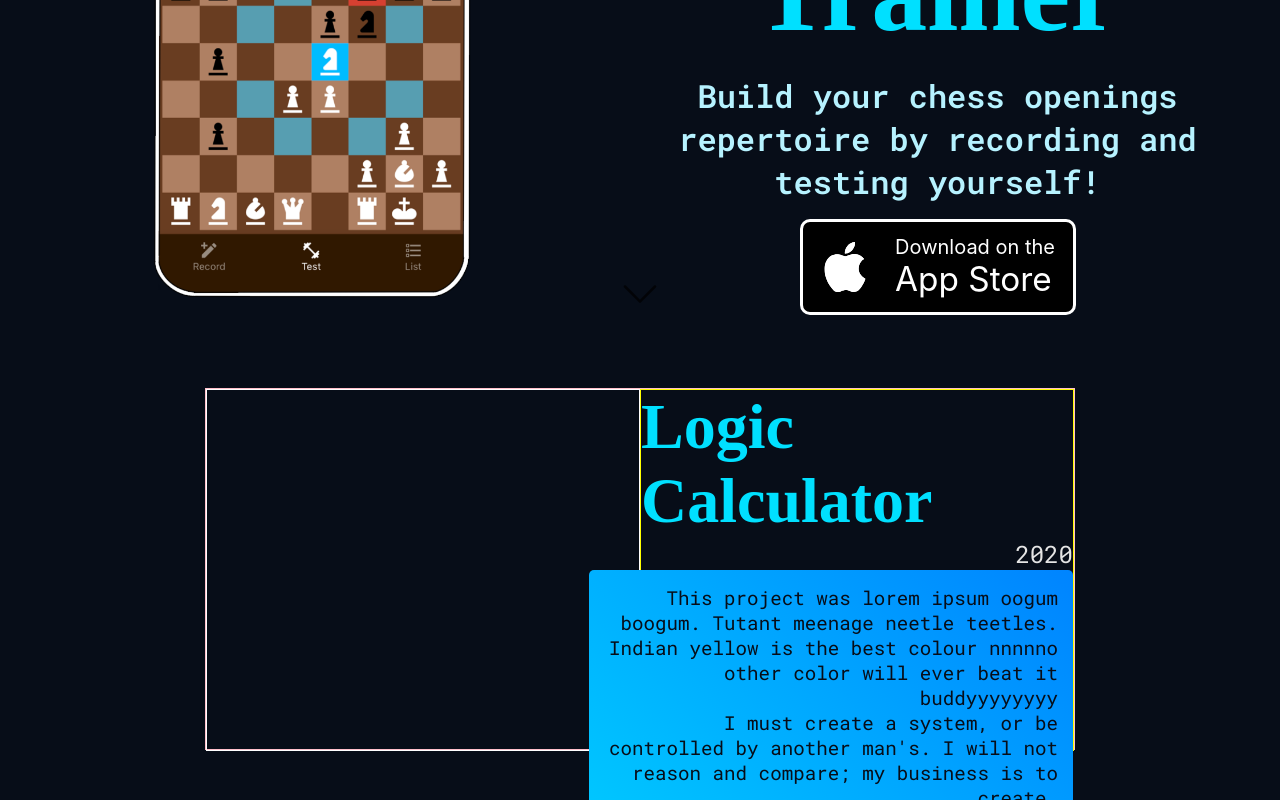
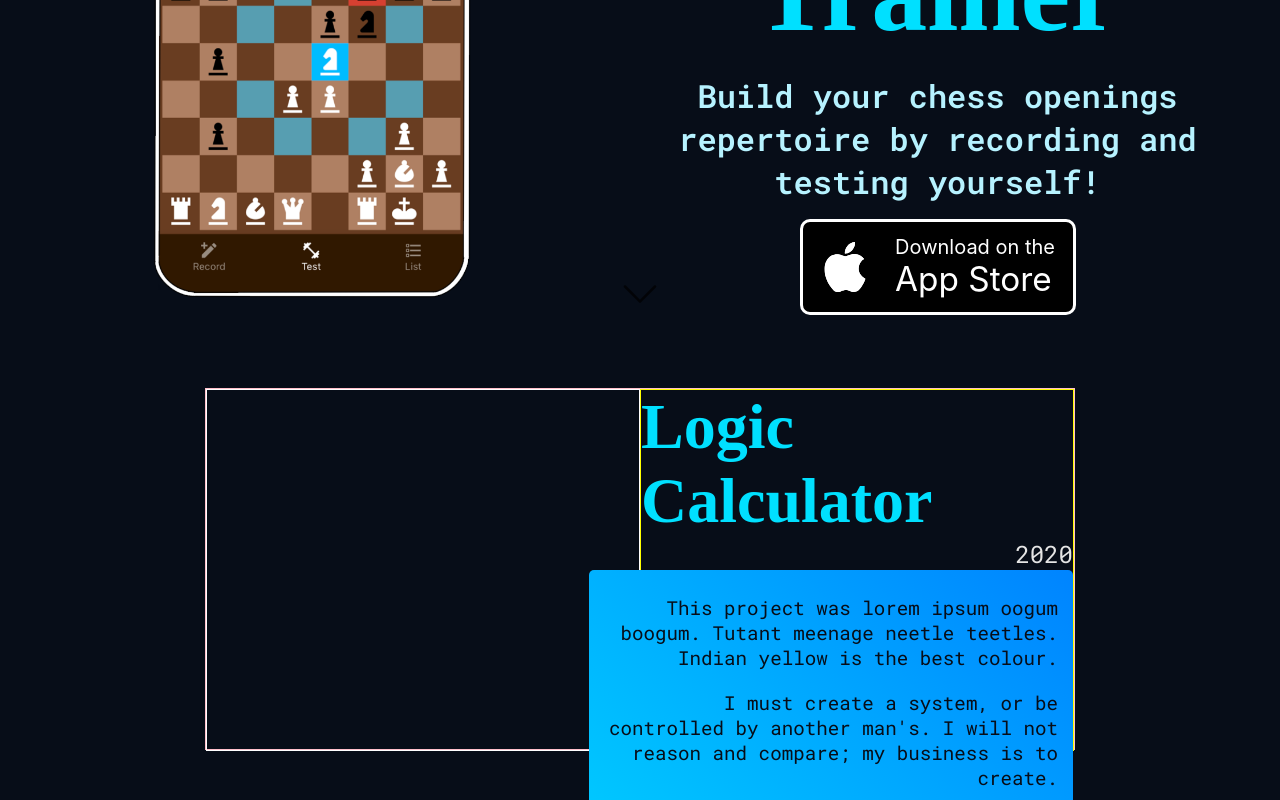
Before and after one commit to JakePitman/moreaporia, a React (Create React App) app: page /projects in a window 1280 px wide. Shown: the part 462-1262 px from the top of the page. Built offline with nearby package versions, Linux system fonts and the light colour scheme; a web font is replaced by a local one.

Commit message:
Add padding to body text

```diff
--- a/src/components/ProjectsPage/ProjectsReel.module.scss
+++ b/src/components/ProjectsPage/ProjectsReel.module.scss
@@ -15,4 +15,5 @@
   color: $primaryBackground;
   font-family: "Roboto Mono";
   font-size: 1.2em;
+  margin: 10px 0;
 }
--- a/src/components/ProjectsPage/ProjectsReel.tsx
+++ b/src/components/ProjectsPage/ProjectsReel.tsx
@@ -28,8 +28,7 @@ const ProjectsReel = () => {
       >
         <p className={styles.bodyText}>
           This project was lorem ipsum oogum boogum. Tutant meenage neetle
-          teetles. Indian yellow is the best colour nnnnno other color will ever
-          beat it buddyyyyyyyy
+          teetles. Indian yellow is the best colour.
         </p>
         <p className={styles.bodyText}>
           I must create a system, or be controlled by another man's. I will not
```
